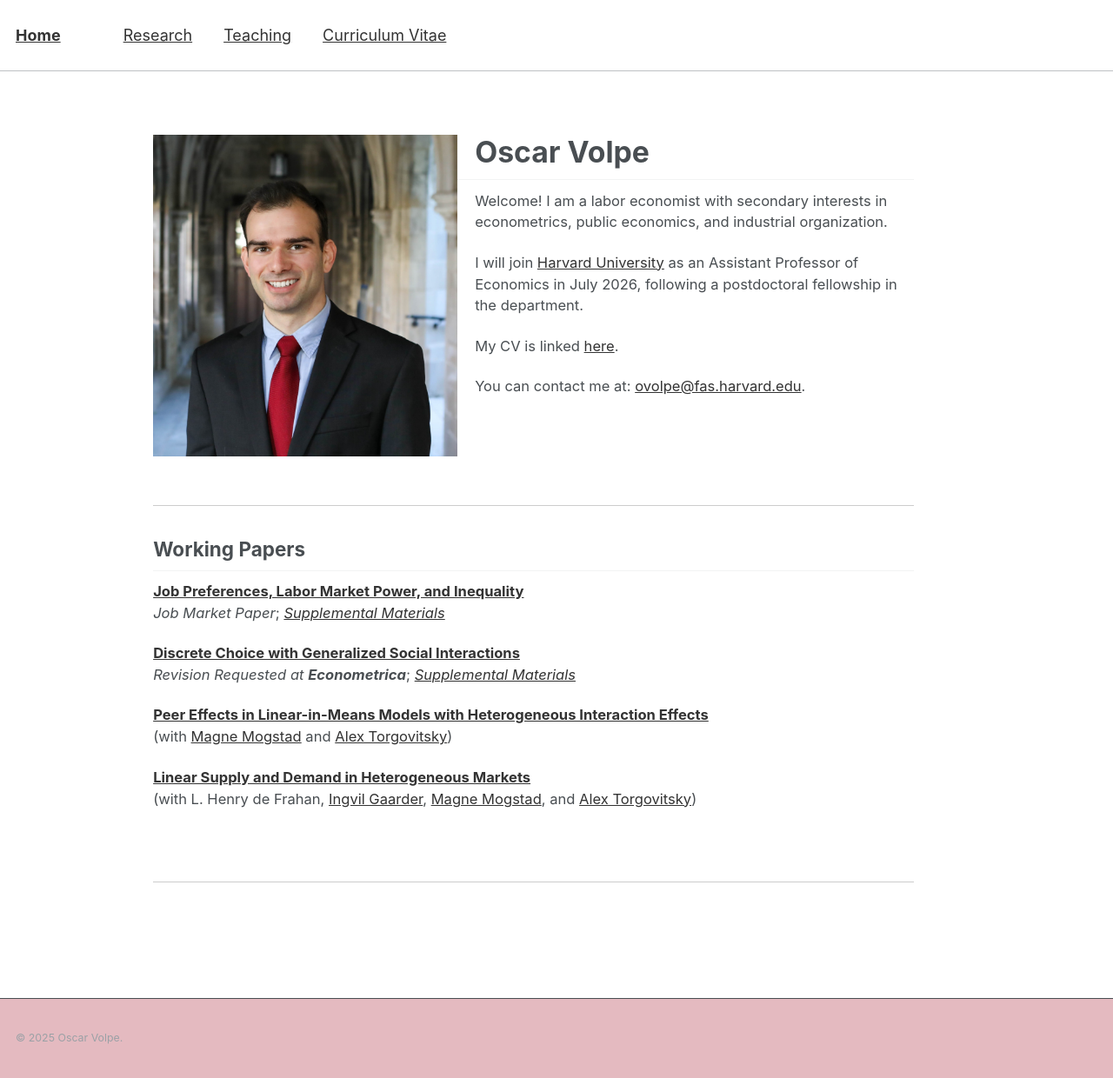
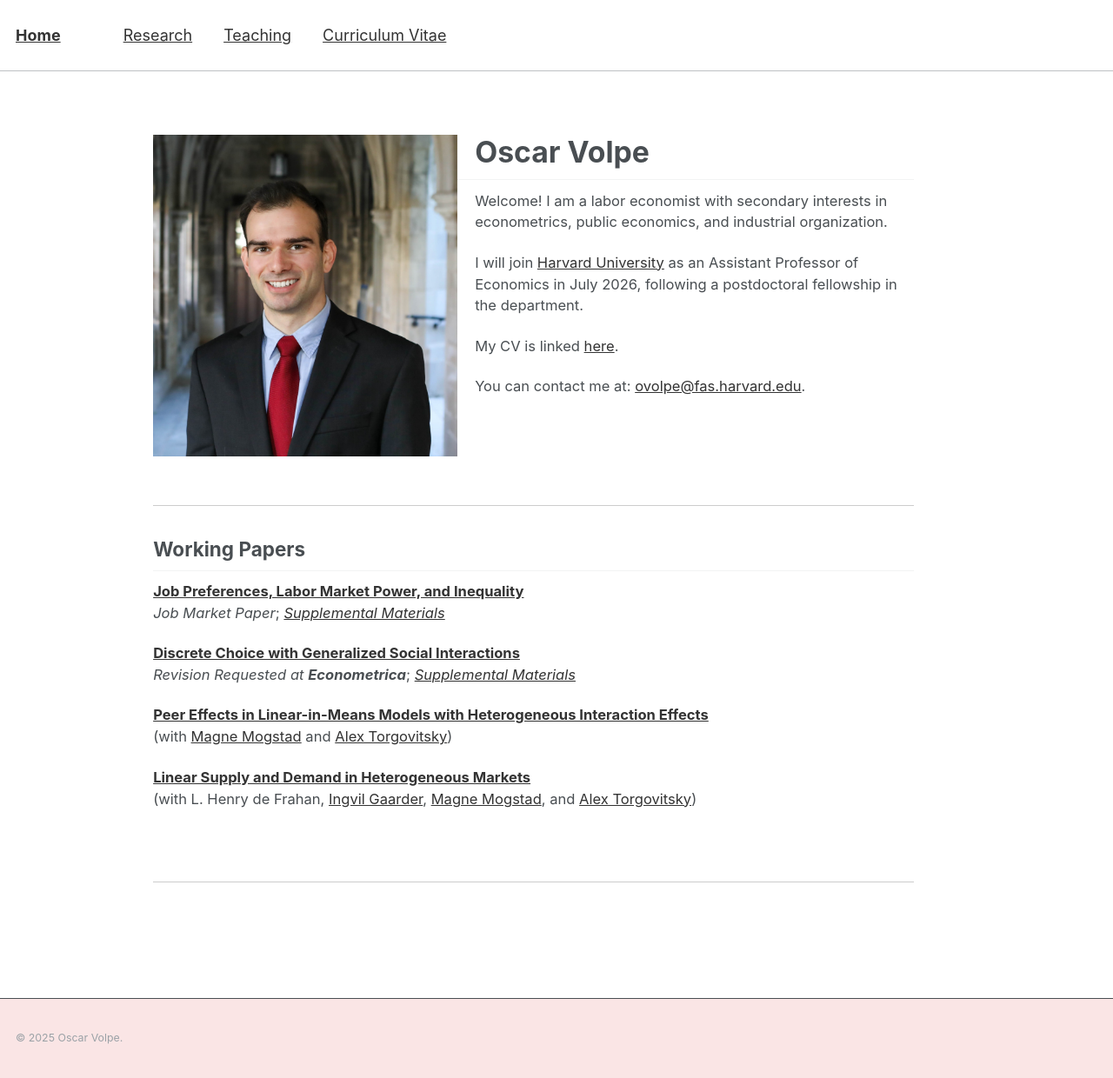
Before and after one commit to ovolpe/ovolpe.github.io, a Jekyll site: the page built from _pages/about.md, in a window 1280 px wide. Shown: the whole page at 87% size. Built offline with Jekyll 4.4.1, drawn with Linux system fonts in a browser that asks for light colours.

Commit message:
Update _footer.scss

```diff
--- a/_sass/_footer.scss
+++ b/_sass/_footer.scss
@@ -20,7 +20,7 @@
           animation: intro 0.3s both;
   -webkit-animation-delay: 0.45s;
           animation-delay: 0.45s;
-  background-color: rgba(165, 28, 48, 0.3);
+  background-color: rgba(200, 0, 0, 0.1);
   border-top: 1px solid $dark-gray;
 
   footer {
```
